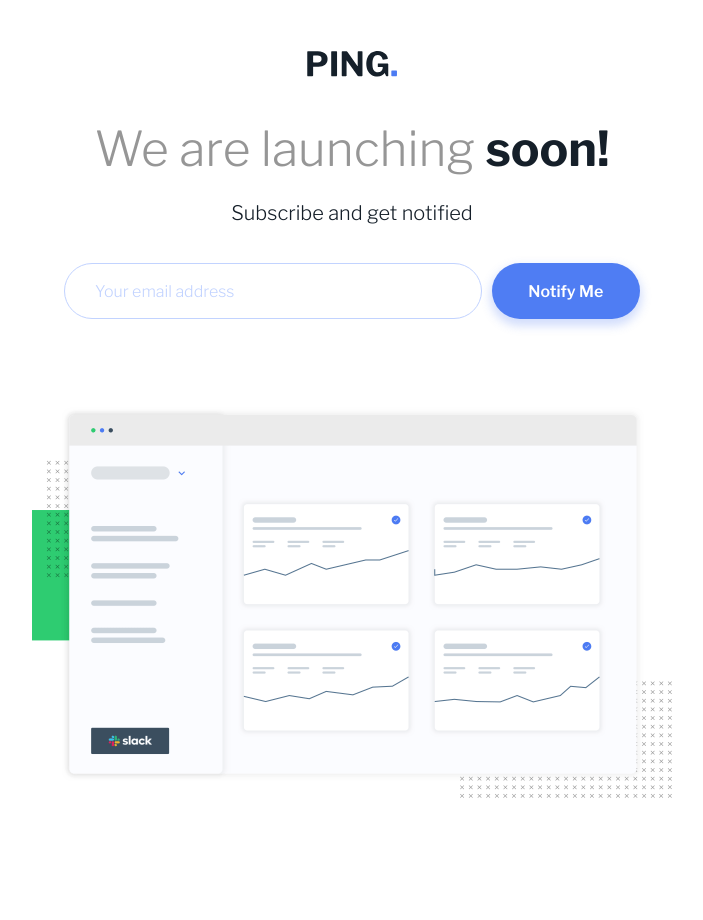
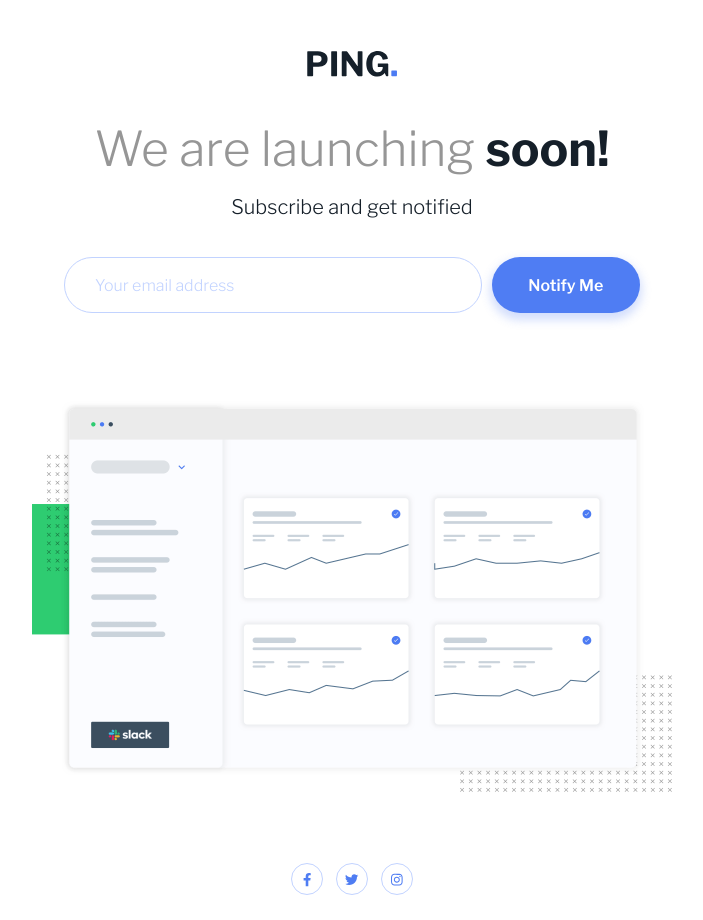
Before and after one commit to tloyan/frontendmentor, a Next.js app: page /ping-coming-soon-page in a window 1280 px wide. Shown: the top 920 px of the page, without its empty margins (288-991 px from the left). Built offline with nearby package versions, Linux system fonts and the light colour scheme.

Commit message:
quick arrangement fix

```diff
--- a/components/ping-coming-soon-page/style.module.css
+++ b/components/ping-coming-soon-page/style.module.css
@@ -197,6 +197,7 @@
   }
 
   .text {
+    margin-top: 24px;
     font-size: 20px;
   }
 
@@ -226,6 +227,11 @@
     margin-top: 48px;
   }
 
+
+  .share_container {
+    margin-top: 68px;
+  }
+
   .copyright_text {
     font-size: 12px;
   }
```
